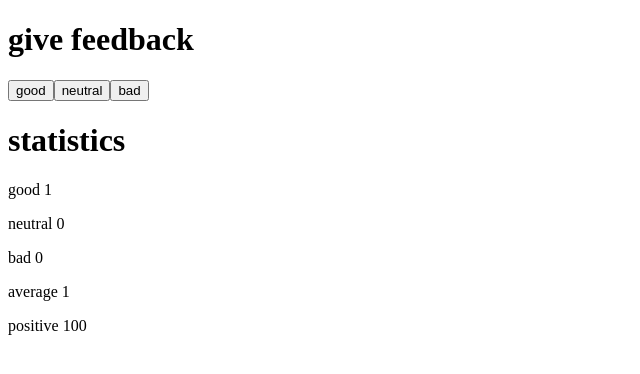
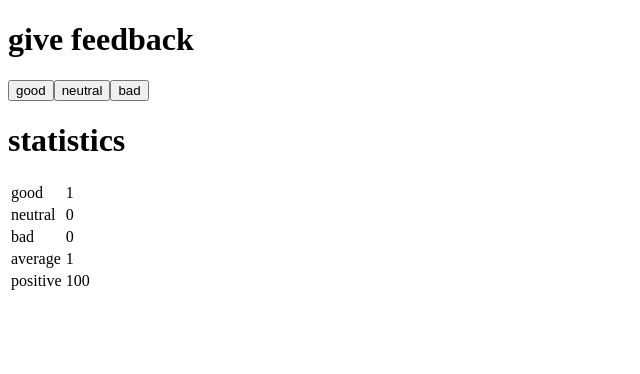
Before and after one commit to KrolPolski/Full-Stack-Open, a React (Vite) app in the folder part1/unicafe/: page / in a window 1280 px wide. Both pictures are taken after a click on the button "good". Shown: the top 374 px of the page, without its empty margins (0-640 px from the left). Built offline with nearby package versions, Linux system fonts and the light colour scheme.

Commit message:
ex 1.11 complete

```diff
--- a/part1/unicafe/src/App.jsx
+++ b/part1/unicafe/src/App.jsx
@@ -6,7 +6,7 @@ const Button = (props) => (
 
 const StatisticLine = (props) => {
   return (
-    <p>{props.text} {props.value}</p>
+    <tr><td>{props.text}</td><td>{props.value}</td></tr>
   )
 }
 const Statistics = ({good, neutral, bad}) => {
@@ -19,11 +19,12 @@ const Statistics = ({good, neutral, bad}) => {
   else
   {
   return (<><h1>statistics</h1>
+  <table><tbody>
     <StatisticLine text="good" value={good} />
     <StatisticLine text="neutral" value={neutral} />
     <StatisticLine text="bad" value={bad} />
     <StatisticLine text="average" value={average} />
-    <StatisticLine text="positive" value={positive} />
+    <StatisticLine text="positive" value={positive} /></tbody></table>
     </>);
   }
 }
```
